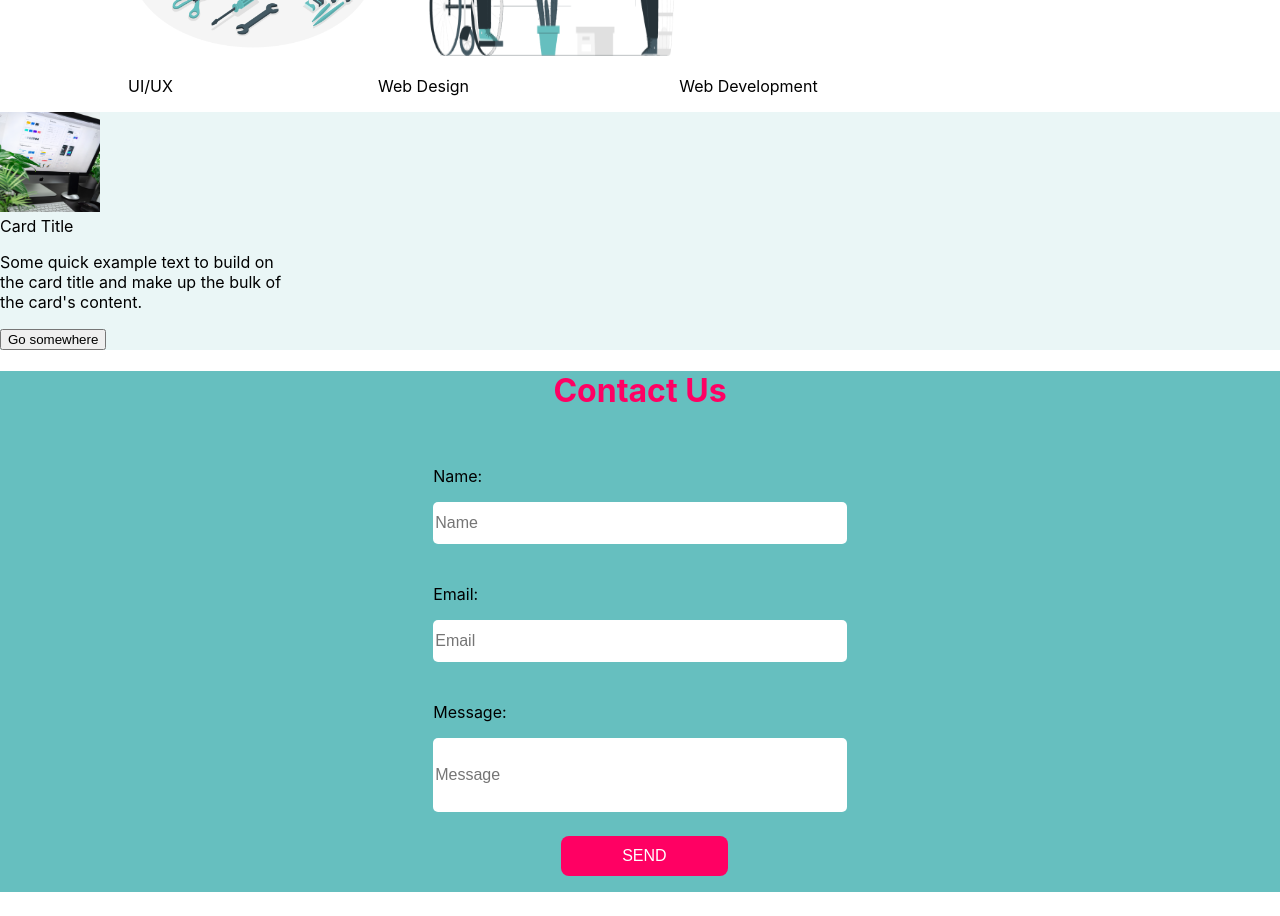
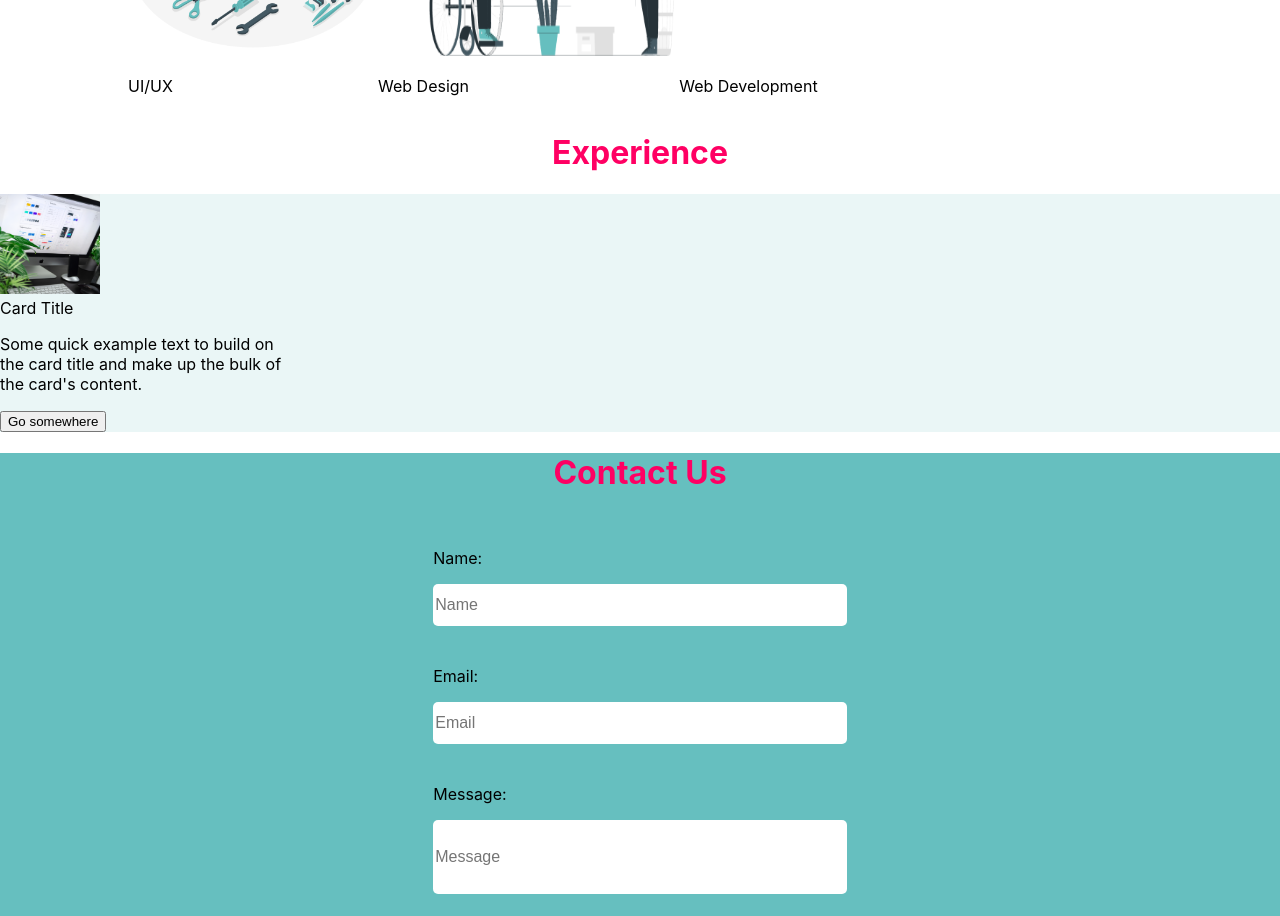
Before and after one commit to MissDine/enid-portfolio, a React (Create React App) app: page /home in a window 1280 px wide. Shown: the part 1480-2396 px from the top of the page. Built offline with nearby package versions, Linux system fonts and the light colour scheme.

Commit message:
Feature edit

```diff
--- a/src/App.js
+++ b/src/App.js
@@ -8,6 +8,7 @@ import Services from "./components/Services/Services";
 import Contact from "./components/Contact/Contact"
 import Projects from "./components/Projects/Projects"
 import Copyright from "./components/Copyright/Copyright";
+import Experience from "./components/Experience/Experience"
 
 function App() {
   return (
@@ -20,6 +21,7 @@ function App() {
         <Header/>
         <About/>
         <Services/>
+        <Experience/>
         <Projects/>
         <Contact/>
         <Copyright/>
--- /dev/null
+++ b/src/components/Counter/Counter.css
@@ -0,0 +1,8 @@
+.App {
+    width: 100%;
+    height: 100vh;
+    display: flex;
+    justify-content: center;
+    align-items: center;
+    flex-direction: column;
+  }
--- a/src/components/Experience/Experience.js
+++ b/src/components/Experience/Experience.js
@@ -6,6 +6,8 @@ function Experience() {
         <div className="col-sm-12">
         <h1 style={{fontSize:"2rem", textAlign:"center",color:"#FF0063"}}>Experience</h1>
         </div>
+        <div className="col-sm-12">
+        </div>
     </div>
   )
 }
```
Also changed, not shown: src/components/Counter/Counter.jsx (added, +47 -0 lines), src/components/Experience/Group 7.png (added).
